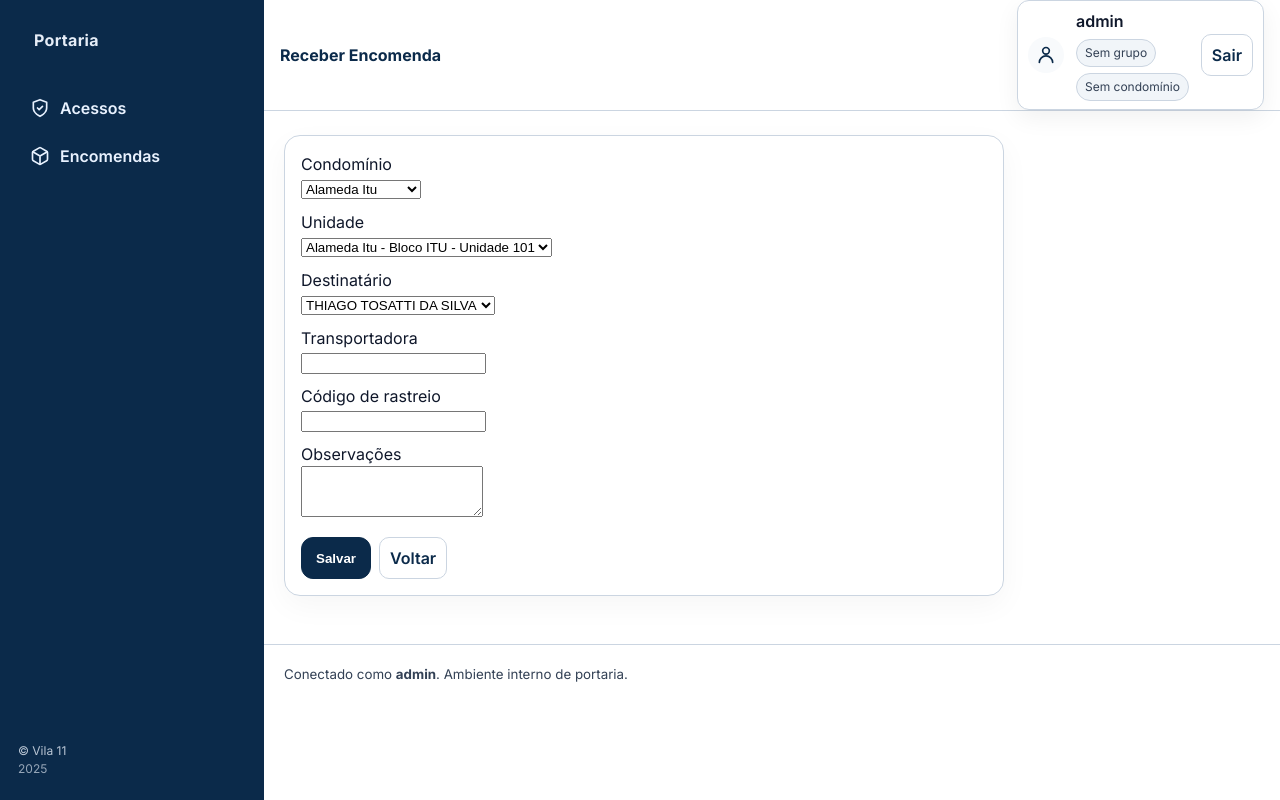
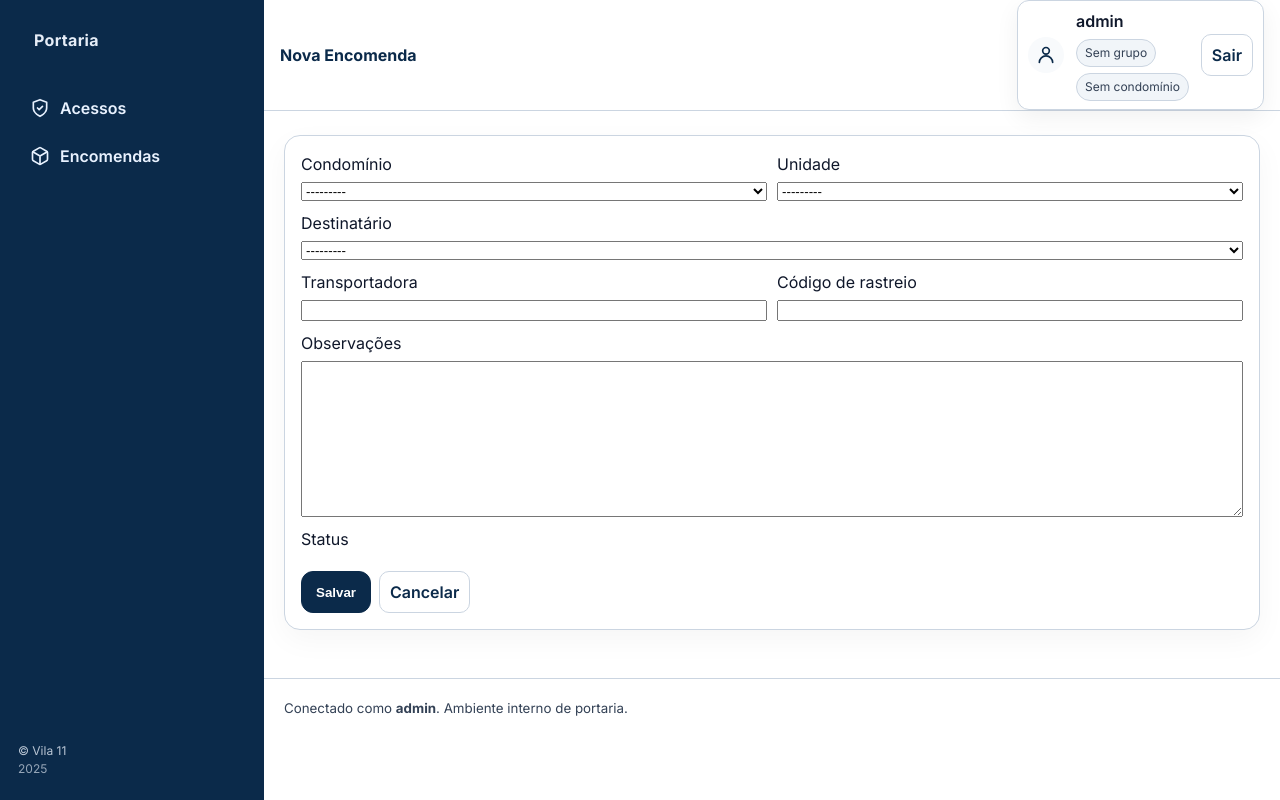
Before and after one commit to ThiagoVila11/portaria, a Django app: page /encomendas/nova/ in a window 1280 px wide. Run offline with Django 5.2, Linux system fonts and the light colour scheme; a user stored in the database is signed in; data comes from the database, SQL or seed files in the repository.

Commit message:
editar encomendas

```diff
--- a/accounts/templates/portaria/encomenda_form.html
+++ b/accounts/templates/portaria/encomenda_form.html
@@ -1,48 +1,76 @@
 {% extends "base.html" %}
 
-{% block title %}Receber Encomenda · Portaria{% endblock %}
-{% block page_title %}Receber Encomenda{% endblock %}
+{% block title %}{{ obj|default:"Nova Encomenda" }} · Portaria{% endblock %}
+{% block page_title %}{{ obj|default:"Nova Encomenda" }}{% endblock %}
 
 {% block content %}
-  <div class="card" style="padding:16px; max-width:720px">
-    <form method="post" enctype="multipart/form-data">
+<div class="card" style="padding:16px">
+  <form method="post" enctype="multipart/form-data" style="display:grid; gap:12px">
     {% csrf_token %}
 
-      <div style="display:grid; gap:10px">
-        <label>Condomínio<br>
-          <select name="condominio" required>
-            {% for c in condominios %}<option value="{{ c.id }}">{{ c.nome }}</option>{% endfor %}
-          </select>
+    <!-- Erros gerais -->
+    {% if form.non_field_errors %}
+      <div class="msg error">
+        {{ form.non_field_errors }}
+      </div>
+    {% endif %}
+
+    <!-- Campos (render explícito, bonito e com erros por campo) -->
+    <div style="display:grid; gap:10px; grid-template-columns: repeat(2, minmax(220px, 1fr));">
+      <label style="display:grid; gap:6px">
+        <span>Condomínio</span>
+        {{ form.condominio }}
+        {{ form.condominio.errors }}
       </label>
 
-        <label>Unidade<br>
-          <select name="unidade" required>
-            {% for u in unidades %}<option value="{{ u.id }}">{{ u }}</option>{% endfor %}
-          </select>
+      <label style="display:grid; gap:6px">
+        <span>Unidade</span>
+        {{ form.unidade }}
+        {{ form.unidade.errors }}
       </label>
 
-        <label>Destinatário<br>
-          <select name="destinatario" required>
-            {% for m in moradores %}<option value="{{ m.id }}">{{ m.nome }}</option>{% endfor %}
-          </select>
+      <label style="display:grid; gap:6px; grid-column: 1 / -1;">
+        <span>Destinatário</span>
+        {{ form.destinatario }}
+        {{ form.destinatario.errors }}
       </label>
 
-        <label>Transportadora<br>
-          <input name="transportadora">
+      <label style="display:grid; gap:6px">
+        <span>Transportadora</span>
+        {{ form.transportadora }}
+        {{ form.transportadora.errors }}
       </label>
 
-        <label>Código de rastreio<br>
-          <input name="codigo_rastreamento">
+      <label style="display:grid; gap:6px">
+        <span>Código de rastreio</span>
+        {{ form.codigo_rastreamento }}
+        {{ form.codigo_rastreamento.errors }}
       </label>
 
-        <label>Observações<br>
-          <textarea name="observacoes" rows="3"></textarea>
+      <label style="display:grid; gap:6px; grid-column: 1 / -1;">
+        <span>Observações</span>
+        {{ form.observacoes }}
+        {{ form.observacoes.errors }}
+      </label>
+
+      {% if form.etiqueta_imagem %}
+      <label style="display:grid; gap:6px">
+        <span>Etiqueta (imagem)</span>
+        {{ form.etiqueta_imagem }}
+        {{ form.etiqueta_imagem.errors }}
+      </label>
+      {% endif %}
+
+      <label style="display:grid; gap:6px">
+        <span>Status</span>
+        {{ form.status }}
+        {{ form.status.errors }}
       </label>
     </div>
 
-      <div style="display:flex; gap:8px; margin-top:14px">
-        <button class="btn">Salvar</button>
-        <a class="btn-outline" href="{% url 'encomenda_list' %}">Voltar</a>
+    <div style="display:flex; gap:8px; margin-top:8px">
+      <button class="btn" type="submit">Salvar</button>
+      <a class="btn-outline" href="{% url 'encomenda_list' %}">Cancelar</a>
     </div>
   </form>
 </div>
--- /dev/null
+++ b/portaria/forms.py
@@ -0,0 +1,40 @@
+# portaria/forms.py
+from django import forms
+from condominio.models import Unidade
+from portaria.models import Encomenda
+from portaria.permissions import allowed_condominios_for
+
+class EncomendaForm(forms.ModelForm):
+    class Meta:
+        model = Encomenda
+        fields = [
+            "condominio", "unidade", "destinatario",
+            "transportadora", "codigo_rastreamento",
+            "observacoes", "etiqueta_imagem", "status",
+        ]
+
+    def __init__(self, *args, user=None, is_create=False, **kwargs):
+        super().__init__(*args, **kwargs)
+
+        # --- (seu filtro por condomínio) ---
+        allowed = allowed_condominios_for(user).order_by("nome") if user else self.fields["condominio"].queryset.none()
+        self.fields["condominio"].queryset = allowed
+
+        cond_id = (self.data.get("condominio") if self.data else None) or getattr(self.instance, "condominio_id", None)
+        if cond_id:
+            self.fields["unidade"].queryset = Unidade.objects.filter(
+                bloco__condominio_id=cond_id
+            ).select_related("bloco", "bloco__condominio").order_by("bloco__nome", "numero")
+        else:
+            self.fields["unidade"].queryset = Unidade.objects.filter(
+                bloco__condominio__in=allowed
+            ).select_related("bloco", "bloco__condominio").order_by("bloco__nome", "numero")
+
+        # --- comportamento de inclusão ---
+        if is_create:
+            # some com a etiqueta do form (não renderiza)
+            self.fields.pop("etiqueta_imagem", None)
+            # mantém 'status' como campo oculto com valor RECEBIDA
+            if "status" in self.fields:
+                self.fields["status"].initial = "RECEBIDA"
+                self.fields["status"].widget = forms.HiddenInput()
--- a/portaria/urls.py
+++ b/portaria/urls.py
@@ -10,6 +10,7 @@ path('encomendas/', views.encomenda_list, name='encomenda_list'),
 path('encomendas/nova/', views.encomenda_create, name='encomenda_create'),
 path('encomendas/<uuid:pk>/entregar/', views.encomenda_entregar, name='encomenda_entregar'),
 path('encomendas/<uuid:pk>/excluir/', views.encomenda_delete, name='encomenda_delete'),
+path('encomendas/<uuid:pk>/editar/', views.encomenda_edit, name='encomenda_edit'),
 
 
 path('acessos/', views.acesso_list, name='acesso_list'),
--- a/portaria/views.py
+++ b/portaria/views.py
@@ -9,6 +9,7 @@ from portaria.models import EventoAcesso, Encomenda
 from condominio.models import Condominio, Unidade
 from django.utils.dateparse import parse_date
 from django.contrib import messages
+from portaria.forms import EncomendaForm
 
 
 @login_required
@@ -98,30 +99,25 @@ def encomenda_list(request):
     }
     return render(request, "portaria/encomenda_list.html", ctx)
 
+@login_required
+@permission_required("portaria.pode_registrar_encomenda", raise_exception=True)
+def encomenda_create(request):
+    if request.method == "POST":
+        form = EncomendaForm(request.POST, request.FILES, user=request.user, is_create=True)
+        if form.is_valid():
+            encomenda = form.save(commit=False)
+            encomenda.recebido_por = request.user
+            encomenda.status = "RECEBIDA"                 # << garante o status
+            if not encomenda.data_recebimento:
+                encomenda.data_recebimento = timezone.now()
+            encomenda.save()
+            form.save_m2m()
+            messages.success(request, f"Encomenda {encomenda.pk} criada com sucesso.")
+            return redirect("encomenda_list")
+    else:
+        form = EncomendaForm(user=request.user, is_create=True)
 
-@login_required
-@permission_required('portaria.add_encomenda', raise_exception=True)
-def encomenda_create(request):
-    if request.method == 'POST':
-        condominio_id = request.POST.get('condominio')
-        unidade_id = request.POST.get('unidade')
-        destinatario_id = request.POST.get('destinatario')
-        Encomenda.objects.create(
-        condominio_id=condominio_id,
-        unidade_id=unidade_id,
-        destinatario_id=destinatario_id,
-        transportadora=request.POST.get('transportadora', ''),
-        codigo_rastreamento=request.POST.get('codigo_rastreamento', ''),
-        recebido_por=request.user,
-        observacoes=request.POST.get('observacoes', ''),
-        )
-        return redirect('encomenda_list')
-
-    return render(request, 'portaria/encomenda_form.html', {
-    'condominios': Condominio.objects.all(),
-    'unidades': Unidade.objects.all(),
-    'moradores': Morador.objects.all(),
-    })
+    return render(request, "portaria/encomenda_form.html", {"form": form})
 
 @login_required
 @permission_required('portaria.pode_entregar_encomenda', raise_exception=True)
@@ -247,6 +243,23 @@ def acesso_delete(request, pk):
     messages.success(request, 'Registro de acesso excluído com sucesso.')
     return redirect('acesso_list')
 
+
+@login_required
+@permission_required("portaria.change_encomenda", raise_exception=True)
+def encomenda_edit(request, pk):
+    allowed = allowed_condominios_for(request.user)
+    encomenda = get_object_or_404(Encomenda, pk=pk, condominio__in=allowed)
+
+    if request.method == "POST":
+        form = EncomendaForm(request.POST, request.FILES, instance=encomenda, user=request.user)
+        if form.is_valid():
+            form.save()
+            messages.success(request, f"Encomenda {encomenda.pk} atualizada com sucesso.")
+            return redirect("encomenda_list")
+    else:
+        form = EncomendaForm(instance=encomenda, user=request.user)
+
+    return render(request, "portaria/encomenda_form.html", {"form": form, "obj": encomenda})
 #from .models import TipoPessoa, MetodoAcesso, ResultadoAcesso
 #return render(request, 'portaria/acesso_form.html', {
 #    'condominios': Condominio.objects.all(),
```
Also changed, not shown: accounts/templates/portaria/encomenda_list.html (+16 -13 lines), 1 other file. Lines whose indentation alone changed are shown as unchanged.
